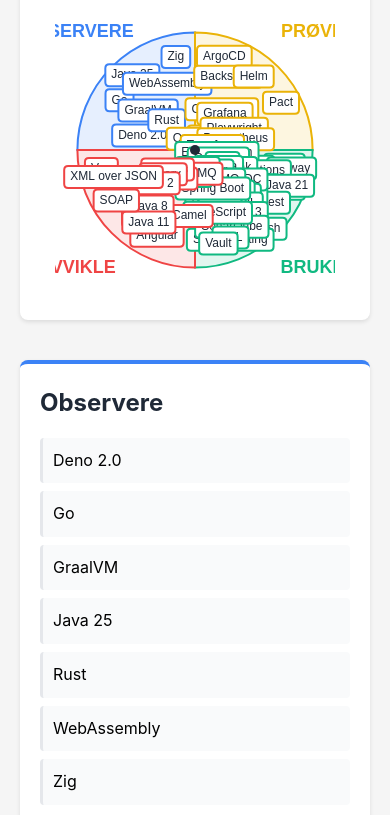
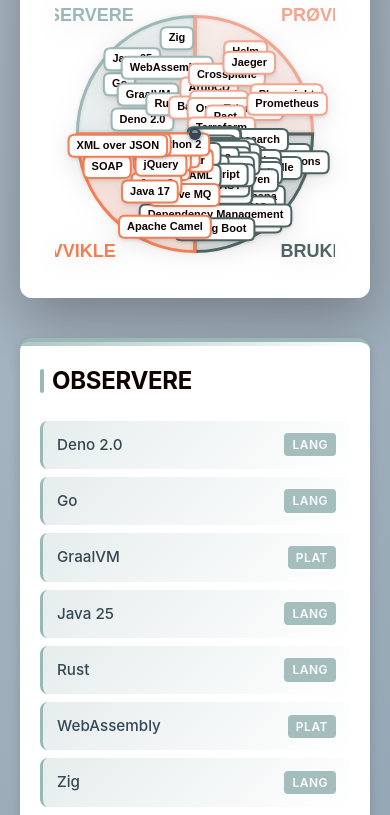
Before and after one commit to jonasjhh/tech-radar, a website with bundled scripts: page public/index.html in a window 390 px wide. Shown: the part 131-946 px from the top of the page. Built offline with nearby package versions, Linux system fonts and the light colour scheme.

Commit message:
Refactor / restyle

```diff
--- a/public/styles.css
+++ b/public/styles.css
@@ -6,30 +6,47 @@
 
 body {
     font-family: -apple-system, BlinkMacSystemFont, 'Segoe UI', Roboto, Oxygen, Ubuntu, Cantarell, sans-serif;
-    background: #f5f5f5;
+    background: linear-gradient(135deg, #ACBBC6 0%, #4F6A7E 100%);
+    min-height: 100vh;
     padding: 20px;
     line-height: 1.6;
 }
 
 h1 {
-    color: #1f2937;
+    color: #100200;
     font-size: 2.5rem;
-    margin-bottom: 20px;
+    margin-bottom: 10px;
     text-align: center;
+    font-weight: 700;
+    letter-spacing: -0.5px;
 }
 
 .subtitle {
-    color: #6b7280;
+    color: #354754;
     font-size: 1rem;
+    text-align: center;
+    margin-bottom: 20px;
 }
 
 .chart-container {
     max-width: 1400px;
     margin: 20px auto 40px;
-    background: white;
-    padding: 30px;
-    border-radius: 8px;
-    box-shadow: 0 2px 4px rgba(0, 0, 0, 0.1);
+    background: #FFFFFF;
+    padding: 40px;
+    border-radius: 16px;
+    box-shadow: 0 20px 60px rgba(16, 2, 0, 0.3);
+    animation: fadeInUp 0.6s ease-out;
+}
+
+@keyframes fadeInUp {
+    from {
+        opacity: 0;
+        transform: translateY(20px);
+    }
+    to {
+        opacity: 1;
+        transform: translateY(0);
+    }
 }
 
 #radar-chart {
@@ -37,59 +54,176 @@
     margin: 0 auto;
     max-width: 100%;
     height: auto;
+    filter: drop-shadow(0 4px 12px rgba(0, 0, 0, 0.1));
 }
 
 .radar-grid {
     display: grid;
-    grid-template-columns: repeat(auto-fit, minmax(250px, 1fr));
-    gap: 20px;
+    grid-template-columns: repeat(auto-fit, minmax(280px, 1fr));
+    gap: 24px;
     max-width: 1400px;
     margin: 0 auto;
 }
 
 .phase-column {
-    background: white;
-    border-radius: 8px;
-    padding: 20px;
-    box-shadow: 0 2px 4px rgba(0, 0, 0, 0.1);
+    background: #FFFFFF;
+    border-radius: 12px;
+    padding: 24px;
+    box-shadow: 0 4px 12px rgba(16, 2, 0, 0.15);
+    transition: all 0.3s cubic-bezier(0.4, 0, 0.2, 1);
+    animation: fadeInUp 0.6s ease-out backwards;
+    position: relative;
+    overflow: hidden;
+}
+
+.phase-column:nth-child(1) { animation-delay: 0.1s; }
+.phase-column:nth-child(2) { animation-delay: 0.2s; }
+.phase-column:nth-child(3) { animation-delay: 0.3s; }
+.phase-column:nth-child(4) { animation-delay: 0.4s; }
+
+.phase-column::before {
+    content: '';
+    position: absolute;
+    top: 0;
+    left: 0;
+    right: 0;
+    height: 4px;
+    background: linear-gradient(90deg, var(--phase-color), transparent);
+    opacity: 0.8;
+}
+
+.phase-column:hover {
+    transform: translateY(-4px);
+    box-shadow: 0 8px 24px rgba(16, 2, 0, 0.2);
 }
 
 .phase-title {
     font-size: 1.5rem;
-    margin-bottom: 15px;
-    color: #1f2937;
+    margin-bottom: 20px;
+    color: #100200;
+    font-weight: 700;
+    letter-spacing: -0.3px;
+    text-transform: uppercase;
+    display: flex;
+    align-items: center;
+    gap: 8px;
+}
+
+.phase-title::before {
+    content: '';
+    width: 4px;
+    height: 24px;
+    background: var(--phase-color);
+    border-radius: 2px;
 }
 
 .tech-list {
     list-style: none;
+    display: flex;
+    flex-direction: column;
+    gap: 8px;
 }
 
 .tech-item {
-    padding: 10px;
-    margin-bottom: 8px;
-    background: #f9fafb;
-    border-radius: 4px;
-    border-left: 3px solid #e5e7eb;
-    transition: all 0.2s;
+    padding: 12px 14px;
+    background: linear-gradient(135deg, #E6EDED 0%, #FFFFFF 100%);
+    border-radius: 8px;
+    border-left: 3px solid var(--phase-color);
+    transition: all 0.2s cubic-bezier(0.4, 0, 0.2, 1);
+    font-size: 0.95rem;
+    color: #354754;
+    cursor: pointer;
+    position: relative;
+    overflow: hidden;
+    display: flex;
+    justify-content: space-between;
+    align-items: center;
+    gap: 12px;
+}
+
+.tech-item::before {
+    content: '';
+    position: absolute;
+    left: 0;
+    top: 0;
+    bottom: 0;
+    width: 0;
+    background: var(--phase-color);
+    opacity: 0.1;
+    transition: width 0.3s ease;
 }
 
 .tech-item:hover {
-    background: #f3f4f6;
-    transform: translateX(4px);
+    background: #FFFFFF;
+    transform: translateX(6px);
+    box-shadow: 0 2px 8px rgba(16, 2, 0, 0.1);
+    border-left-width: 4px;
+}
+
+.tech-item:hover::before {
+    width: 100%;
+}
+
+.tech-name {
+    flex: 1;
+    font-weight: 500;
+}
+
+.tech-category {
+    padding: 2px 8px;
+    border-radius: 4px;
+    font-size: 0.75rem;
+    font-weight: 600;
+    text-transform: uppercase;
+    letter-spacing: 0.5px;
+    background: var(--phase-color);
+    color: #FFFFFF;
+    opacity: 0.9;
+    white-space: nowrap;
 }
 
 .error {
     text-align: center;
-    color: #ef4444;
+    color: #F27E55;
     padding: 40px;
     font-size: 1.2rem;
+    background: #FFFFFF;
+    border-radius: 12px;
+    box-shadow: 0 4px 12px rgba(16, 2, 0, 0.1);
+}
+
+/* Phase-specific colors */
+.phase-column:nth-child(1) {
+    --phase-color: #9AB8B7;
+}
+
+.phase-column:nth-child(2) {
+    --phase-color: #F2A68F;
+}
+
+.phase-column:nth-child(3) {
+    --phase-color: #4D6463;
+}
+
+.phase-column:nth-child(4) {
+    --phase-color: #F27E55;
 }
 
 @media (max-width: 768px) {
     .radar-grid {
         grid-template-columns: 1fr;
     }
+
     h1 {
         font-size: 2rem;
     }
+
+    .chart-container {
+        padding: 24px;
+        border-radius: 12px;
+    }
+
+    .phase-column {
+        padding: 20px;
+    }
 }
--- /dev/null
+++ b/src/colors.ts
@@ -0,0 +1,49 @@
+/**
+ * Official Color Palette
+ * Based on Pantone color system
+ */
+
+export const COLORS = {
+  // Pinks and Oranges
+  lightPink: '#FFD6CA',      // PANTONE 7422 CP
+  warmPink: '#F2A68F',       // PANTONE 487
+  orange: '#F27E55',         // PANTONE 164 CP
+
+  // Gray Blues
+  lightGrayBlue: '#DEE4E8',  // PANTONE 649 CP
+  mediumGrayBlue: '#ACBBC6', // PANTONE 5435 CP
+  darkGrayBlue: '#4F6A7E',   // PANTONE 5405 CP
+
+  // Teals
+  lightTealGray: '#E6EDED',  // PANTONE 7541 CP
+  softTeal: '#CDDBDB',       // PANTONE 621 CP
+  deepTeal: '#4D6463',       // PANTONE 5545 CP
+
+  // Blues and Grays
+  darkBlueGray: '#354754',   // PANTONE 7546 CP
+  softAquaGray: '#9AB8B7',   // PANTONE 5503 CP
+
+  // Neutrals
+  black: '#100200',          // PANTONE Black 6
+  white: '#FFFFFF',          // White
+} as const;
+
+// Semantic color assignments
+export const SEMANTIC_COLORS = {
+  text: {
+    primary: COLORS.black,
+    secondary: COLORS.darkBlueGray,
+    light: COLORS.mediumGrayBlue,
+  },
+  background: {
+    primary: COLORS.white,
+    secondary: COLORS.lightTealGray,
+    accent: COLORS.lightGrayBlue,
+  },
+  phase: {
+    observere: COLORS.softAquaGray,   // Soft Aqua Gray
+    prøve: COLORS.warmPink,           // Warm Pink
+    bruke: COLORS.deepTeal,           // Deep Teal
+    avvikle: COLORS.orange,           // Orange
+  },
+} as const;
--- a/src/config.ts
+++ b/src/config.ts
@@ -1,3 +1,5 @@
+import { SEMANTIC_COLORS, COLORS } from './colors';
+
 export interface PhaseConfig {
   key: 'observere' | 'prøve' | 'bruke' | 'avvikle';
   title: string;
@@ -7,10 +9,10 @@
 }
 
 export const PHASE_CONFIGS: PhaseConfig[] = [
-  { key: 'observere', title: 'Observere', color: '#3b82f6', startAngle: Math.PI, endAngle: 3 * Math.PI / 2 },
-  { key: 'prøve', title: 'Prøve', color: '#eab308', startAngle: 3 * Math.PI / 2, endAngle: 2 * Math.PI },
-  { key: 'bruke', title: 'Bruke', color: '#10b981', startAngle: 0, endAngle: Math.PI / 2 },
-  { key: 'avvikle', title: 'Avvikle', color: '#ef4444', startAngle: Math.PI / 2, endAngle: Math.PI },
+  { key: 'observere', title: 'Observere', color: SEMANTIC_COLORS.phase.observere, startAngle: Math.PI, endAngle: 3 * Math.PI / 2 },
+  { key: 'prøve', title: 'Prøve', color: SEMANTIC_COLORS.phase.prøve, startAngle: 3 * Math.PI / 2, endAngle: 2 * Math.PI },
+  { key: 'bruke', title: 'Bruke', color: SEMANTIC_COLORS.phase.bruke, startAngle: 0, endAngle: Math.PI / 2 },
+  { key: 'avvikle', title: 'Avvikle', color: SEMANTIC_COLORS.phase.avvikle, startAngle: Math.PI / 2, endAngle: Math.PI },
 ];
 
 export const CANVAS_CONFIG = {
@@ -24,13 +26,15 @@
 } as const;
 
 export const LABEL_CONFIG = {
-  font: '12px sans-serif',
-  padding: 6,
-  height: 16,
-  borderRadius: 4,
-  backgroundColor: 'white',
-  textColor: '#1f2937',
+  font: 'bold 11px sans-serif',
+  padding: 8,
+  height: 14,
+  borderRadius: 6,
+  backgroundColor: COLORS.white,
+  textColor: COLORS.black,
   lineWidth: 2,
+  shadowBlur: 4,
+  shadowColor: 'rgba(16, 2, 0, 0.15)',
 } as const;
 
 export const TITLE_CONFIG = {
--- a/src/radarChart.ts
+++ b/src/radarChart.ts
@@ -41,15 +41,28 @@
   }
 
   private drawQuadrant(phase: typeof PHASE_CONFIGS[0]): void {
+    // Draw gradient fill
+    const gradient = this.ctx.createRadialGradient(
+      this.centerX, this.centerY, 0,
+      this.centerX, this.centerY, this.radius
+    );
+    gradient.addColorStop(0, phase.color + '10');
+    gradient.addColorStop(1, phase.color + '30');
+
     this.ctx.beginPath();
     this.ctx.moveTo(this.centerX, this.centerY);
     this.ctx.arc(this.centerX, this.centerY, this.radius, phase.startAngle, phase.endAngle);
     this.ctx.closePath();
-    this.ctx.fillStyle = phase.color + '20';
+    this.ctx.fillStyle = gradient;
     this.ctx.fill();
+
+    // Draw border with shadow
+    this.ctx.shadowBlur = 4;
+    this.ctx.shadowColor = 'rgba(16, 2, 0, 0.1)';
     this.ctx.strokeStyle = phase.color;
-    this.ctx.lineWidth = 2;
+    this.ctx.lineWidth = 3;
     this.ctx.stroke();
+    this.ctx.shadowBlur = 0;
   }
 
   private drawPhaseTitle(phase: typeof PHASE_CONFIGS[0]): void {
@@ -133,10 +146,20 @@
     const boxX = x - width / 2;
     const boxY = y - height / 2;
 
+    // Draw shadow
+    this.ctx.shadowBlur = LABEL_CONFIG.shadowBlur;
+    this.ctx.shadowColor = LABEL_CONFIG.shadowColor;
+    this.ctx.shadowOffsetY = 2;
+
     // Draw rounded rectangle
     drawRoundedRect(this.ctx, boxX, boxY, width, height, LABEL_CONFIG.borderRadius);
     this.ctx.fillStyle = LABEL_CONFIG.backgroundColor;
     this.ctx.fill();
+
+    this.ctx.shadowBlur = 0;
+    this.ctx.shadowOffsetY = 0;
+
+    // Draw colored border
     this.ctx.strokeStyle = color;
     this.ctx.lineWidth = LABEL_CONFIG.lineWidth;
     this.ctx.stroke();
@@ -150,9 +173,32 @@
   }
 
   private drawCenter(): void {
+    // Draw outer glow (using Deep Teal)
+    const gradient = this.ctx.createRadialGradient(
+      this.centerX, this.centerY, 0,
+      this.centerX, this.centerY, 12
+    );
+    gradient.addColorStop(0, 'rgba(77, 100, 99, 0.4)');
+    gradient.addColorStop(1, 'rgba(77, 100, 99, 0)');
+
     this.ctx.beginPath();
-    this.ctx.arc(this.centerX, this.centerY, 5, 0, 2 * Math.PI);
-    this.ctx.fillStyle = LABEL_CONFIG.textColor;
+    this.ctx.arc(this.centerX, this.centerY, 12, 0, 2 * Math.PI);
+    this.ctx.fillStyle = gradient;
+    this.ctx.fill();
+
+    // Draw center circle with shadow (using Dark Blue Gray)
+    this.ctx.shadowBlur = 4;
+    this.ctx.shadowColor = 'rgba(16, 2, 0, 0.3)';
+    this.ctx.beginPath();
+    this.ctx.arc(this.centerX, this.centerY, 6, 0, 2 * Math.PI);
+    this.ctx.fillStyle = '#354754';
+    this.ctx.fill();
+    this.ctx.shadowBlur = 0;
+
+    // Draw inner highlight
+    this.ctx.beginPath();
+    this.ctx.arc(this.centerX, this.centerY - 1, 3, 0, Math.PI, true);
+    this.ctx.fillStyle = 'rgba(255, 255, 255, 0.4)';
     this.ctx.fill();
   }
 }
--- a/src/radarData.ts
+++ b/src/radarData.ts
@@ -1,80 +1,83 @@
 export const radarData = `# Observere
-- Deno 2.0
-- Go
-- GraalVM
-- Java 25
-- Rust
-- WebAssembly
-- Zig
+- Deno 2.0 [Lang]
+- Go [Lang]
+- GraalVM [Plat]
+- Java 25 [Lang]
+- Rust [Lang]
+- WebAssembly [Plat]
+- Zig [Lang]
 
 # Prøve
-- ArgoCD
-- Backstage
-- Crossplane
-- Grafana
-- Helm
-- Jaeger
-- OpenTelemetry
-- Pact
-- Playwright
-- Prometheus
-- Terraform
+- ArgoCD [Tool]
+- Backstage [Plat]
+- Crossplane [Infra]
+- Grafana [Tool]
+- Helm [Tool]
+- Jaeger [Tool]
+- OpenTelemetry [Lib]
+- Pact [Tool]
+- Playwright [Tool]
+- Prometheus [Tool]
+- Terraform [Tool]
 
 # Bruke
-- Deno
-- Docker
-- Elasticsearch
-- ELSA
-- Flyway
-- Git
-- GitHub Actions
-- Gradle
-- GraphQL
-- Istio
-- Java 21
-- Jest
-- JSON
-- JUnit
-- Kafka
-- Keycloak
-- Kibana
-- Kotlin
-- Ktor
-- Kubernetes
-- Logstash
-- Maven
-- Nginx
-- Node.js
-- OAuth2/OIDC
-- OpenAPI
-- OpenShift
-- pnpm
-- PostgreSQL
-- Python 3
-- RabbitMQ
-- React
-- REST
-- Shell scripting
-- SonarQube
-- Spring Boot
-- SQL
-- S3
-- TypeScript
-- Vault
-- YAML
+- Deno [Lang]
+- Docker [Tool]
+- Elasticsearch [DB]
+- ELSA [Plat]
+- Flyway [Tool]
+- Git [Tool]
+- GitHub Actions [Tool]
+- Gradle [Tool]
+- GraphQL [Proto]
+- Istio [Infra]
+- Java 21 [Lang]
+- Jest [Tool]
+- JSON [Format]
+- JUnit [Tool]
+- Kafka [Plat]
+- Keycloak [Plat]
+- Kibana [Tool]
+- Kotlin [Lang]
+- Ktor [FW]
+- Kubernetes [Plat]
+- Logstash [Tool]
+- Maven [Tool]
+- Nginx [Tool]
+- Node.js [Lang]
+- OAuth2/OIDC [Proto]
+- OpenAPI [Proto]
+- OpenShift [Plat]
+- pnpm [Tool]
+- PostgreSQL [DB]
+- Python 3 [Lang]
+- RabbitMQ [Plat]
+- React [Lib]
+- REST [Proto]
+- SAST [Tool]
+- DAST [Tool]
+- Dependabot [Tool]
+- Dependency Management [Tool]
+- Shell scripting [Lang]
+- Spring Boot [FW]
+- SQL [Lang]
+- S3 [Plat]
+- TypeScript [Lang]
+- Vault [Tool]
+- YAML [Format]
 
 # Avvikle
-- Active MQ
-- Angular
-- Apache Camel
-- FTP
-- Java 8
-- Java 11
-- Java 17
-- Jenkins
-- jQuery
-- Python 2
-- SOAP
-- Vue
-- XML over JSON
+- Active MQ [Plat]
+- Angular [FW]
+- Apache Camel [FW]
+- FTP [Proto]
+- Java 8 [Lang]
+- Java 11 [Lang]
+- Java 17 [Lang]
+- Jenkins [Tool]
+- jQuery [Lib]
+- Python 2 [Lang]
+- SOAP [Proto]
+- Vue [FW]
+- XML over JSON [Format]
 `;
--- a/src/radarList.ts
+++ b/src/radarList.ts
@@ -33,7 +33,20 @@
     items.forEach(item => {
       const listItem = document.createElement('li');
       listItem.className = 'tech-item';
-      listItem.textContent = item.name;
+
+      const nameSpan = document.createElement('span');
+      nameSpan.className = 'tech-name';
+      nameSpan.textContent = item.name;
+
+      listItem.appendChild(nameSpan);
+
+      if (item.category) {
+        const categorySpan = document.createElement('span');
+        categorySpan.className = 'tech-category';
+        categorySpan.textContent = item.category;
+        listItem.appendChild(categorySpan);
+      }
+
       list.appendChild(listItem);
     });
 
--- a/src/techRadar.ts
+++ b/src/techRadar.ts
@@ -1,8 +1,10 @@
 export type Phase = 'Observere' | 'Prøve' | 'Bruke' | 'Avvikle';
+export type Category = 'Lang' | 'FW' | 'Lib' | 'Tool' | 'Plat' | 'DB' | 'Proto' | 'Format' | 'Infra';
 
 export interface TechItem {
   name: string;
   phase: Phase;
+  category?: Category;
 }
 
 export interface TechRadar {
@@ -41,9 +43,21 @@
 
     // If we have a current phase and the line starts with -, add the item
     if (currentPhase && trimmed.startsWith('-')) {
-      const name = trimmed.substring(1).trim();
-      if (name) {
-        const item: TechItem = { name, phase: currentPhase };
+      const content = trimmed.substring(1).trim();
+      if (content) {
+        // Parse format: "- Name [Category]" or just "- Name"
+        const match = content.match(/^(.+?)\s*\[([^\]]+)\]$/);
+        let name: string;
+        let category: Category | undefined;
+
+        if (match) {
+          name = match[1].trim();
+          category = match[2].trim() as Category;
+        } else {
+          name = content;
+        }
+
+        const item: TechItem = { name, phase: currentPhase, category };
         const phaseKey = currentPhase.toLowerCase() as keyof TechRadar;
         radar[phaseKey].push(item);
       }
```
